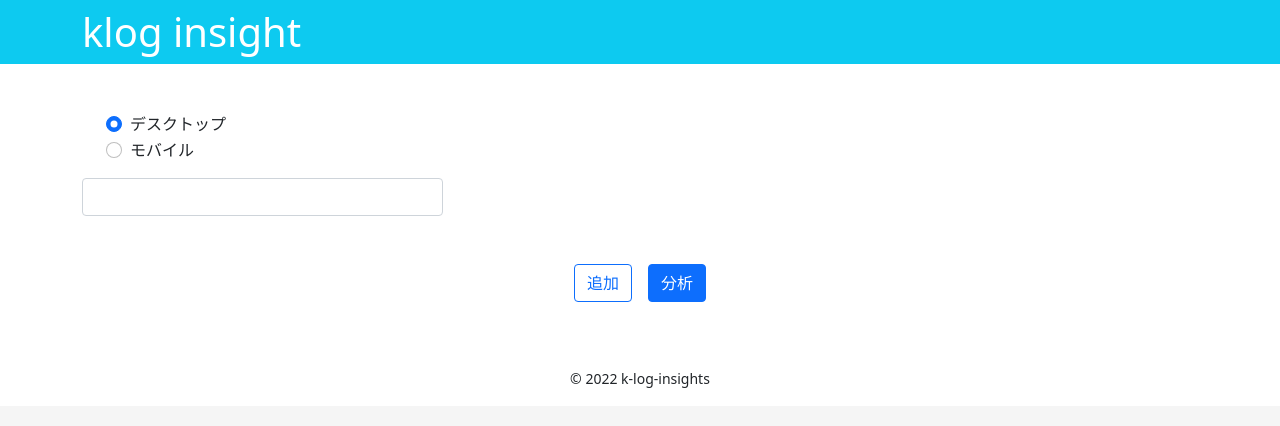
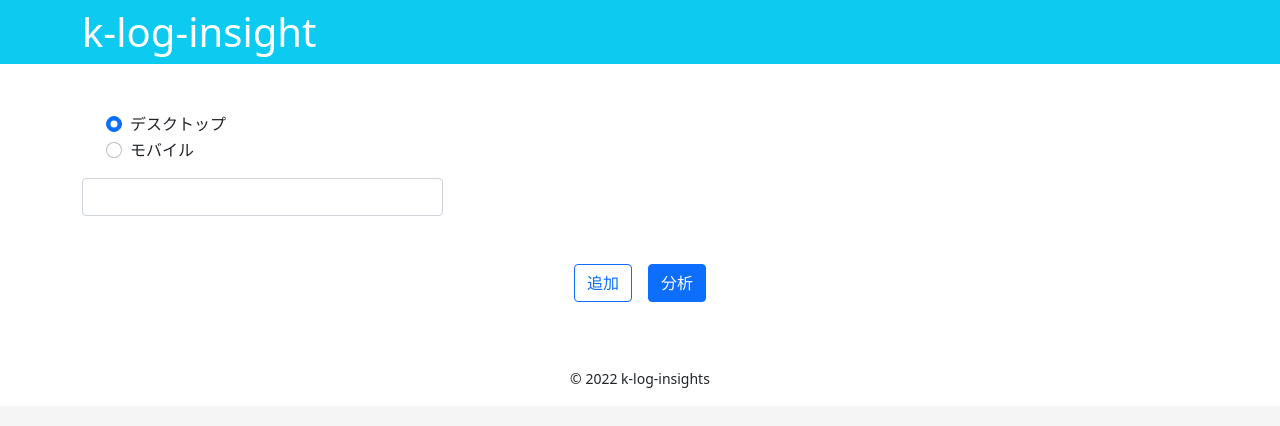
Before and after one commit to k-logic563/k-log-insights, a Next.js app: page / in a window 1280 px wide. Shown: the top 426 px of the page. Built offline with nearby package versions, Linux system fonts and the light colour scheme; no server answers.

Commit message:
リファクタリング

```diff
--- a/package.json
+++ b/package.json
@@ -7,14 +7,14 @@
     "dev": "next dev",
     "build": "next build",
     "start": "next start",
-    "lint": "eslint . --ext .ts,.tsx",
-    "lint:format": "prettier --write './src/**/*.{js,jsx,ts,tsx,css,md,json}'",
+    "lint:fix": "eslint . --ext .ts,.tsx",
+    "format": "prettier --write './src/**/*.{js,jsx,ts,tsx,css,md,json}'",
     "test": "jest",
     "prepare": "husky install"
   },
   "lint-staged": {
     "*.{tsx, ts}": [
-      "npm run lint"
+      "npm run lint:fix"
     ]
   },
   "dependencies": {
--- a/src/components/Form/FormInput.tsx
+++ b/src/components/Form/FormInput.tsx
@@ -1,4 +1,3 @@
-import React from 'react'
 import { UseFormRegisterReturn } from 'react-hook-form'
 import { Form } from 'react-bootstrap'
 
--- a/src/components/Layout/Header.tsx
+++ b/src/components/Layout/Header.tsx
@@ -3,7 +3,7 @@ import React from 'react'
 const Header: React.FC = () => (
   <header className="bg-info py-2">
     <div className="container">
-      <h1 className="mb-0 text-white">klog insight</h1>
+      <h1 className="mb-0 text-white">k-log-insight</h1>
     </div>
   </header>
 )
--- a/src/pages/_app.tsx
+++ b/src/pages/_app.tsx
@@ -1,4 +1,3 @@
-import React from 'react'
 import type { AppProps } from 'next/app'
 import Head from 'next/head'
 
--- a/src/pages/index.tsx
+++ b/src/pages/index.tsx
@@ -1,4 +1,3 @@
-import React from 'react'
 import { useState, useCallback } from 'react'
 import { NextPage } from 'next'
 
@@ -11,8 +10,6 @@ import { useProgress } from '@/hooks/useProgress'
 import { wait } from '@/utils/wait'
 import { RHF_OPTIONS } from '@/constants'
 import * as types from '@/types'
-
-const apiUrl = `${process.env.NEXT_PUBLIC_API_URL}`
 
 const Home: NextPage = () => {
   const [loading, setLoading] = useState(false)
@@ -46,7 +43,6 @@ const Home: NextPage = () => {
       }
       return x.reason.response
     })
-    console.log(formatRes)
     setResult(formatRes)
     // 処理後余裕を持たせて100%表示をさせる
     await wait(1000)
```
Also changed, not shown: .eslintrc.js, 1 other file (tests, documents, lock files or other folders).
